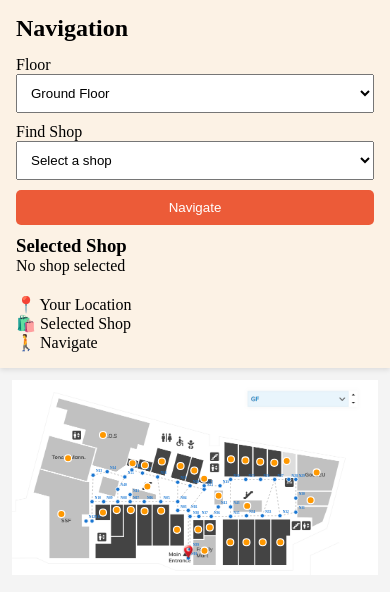
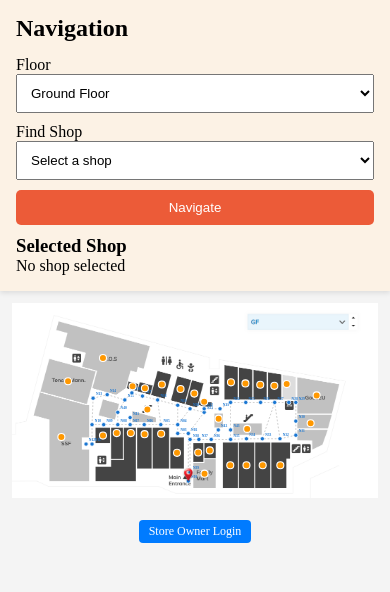
Before and after one commit to alishadaym/P1-Intern-Project, a Flask app: page / in a window 390 px wide. Shown: the part 59-651 px from the top of the page. Run offline with Flask 3, Linux system fonts and the light colour scheme; data that the repository does not hold is empty.

Commit message:
remove legend/keyword

```diff
--- a/static/css/style.css
+++ b/static/css/style.css
@@ -60,11 +60,11 @@ main {
     background: #F0997D;
 }
 
-.shop-info, .legend {
+.shop-info {
     margin-top:30px;
 }
 
-.shop-info h3, .legend h3 {
+.shop-info h3 {
     margin-bottom: 10px;
 }
 
@@ -202,8 +202,7 @@ main {
         margin-bottom: 14px;
     }
 
-    .shop-info,
-    .legend {
+    .shop-info {
         margin-top: 20px;
     }
 
--- a/templates/index.html
+++ b/templates/index.html
@@ -39,13 +39,6 @@
                 <h3>Selected Shop</h3>
                 <div id="selected-shop-details">No shop selected</div>
             </div>
-
-            <div class="legend">
-                <p>📍 Your Location</p>
-                <p>🛍️ Selected Shop</p>
-                <p>🚶 Navigate</p>
-            </div>
-
         </aside>
 
         <section class="map-section">
```
